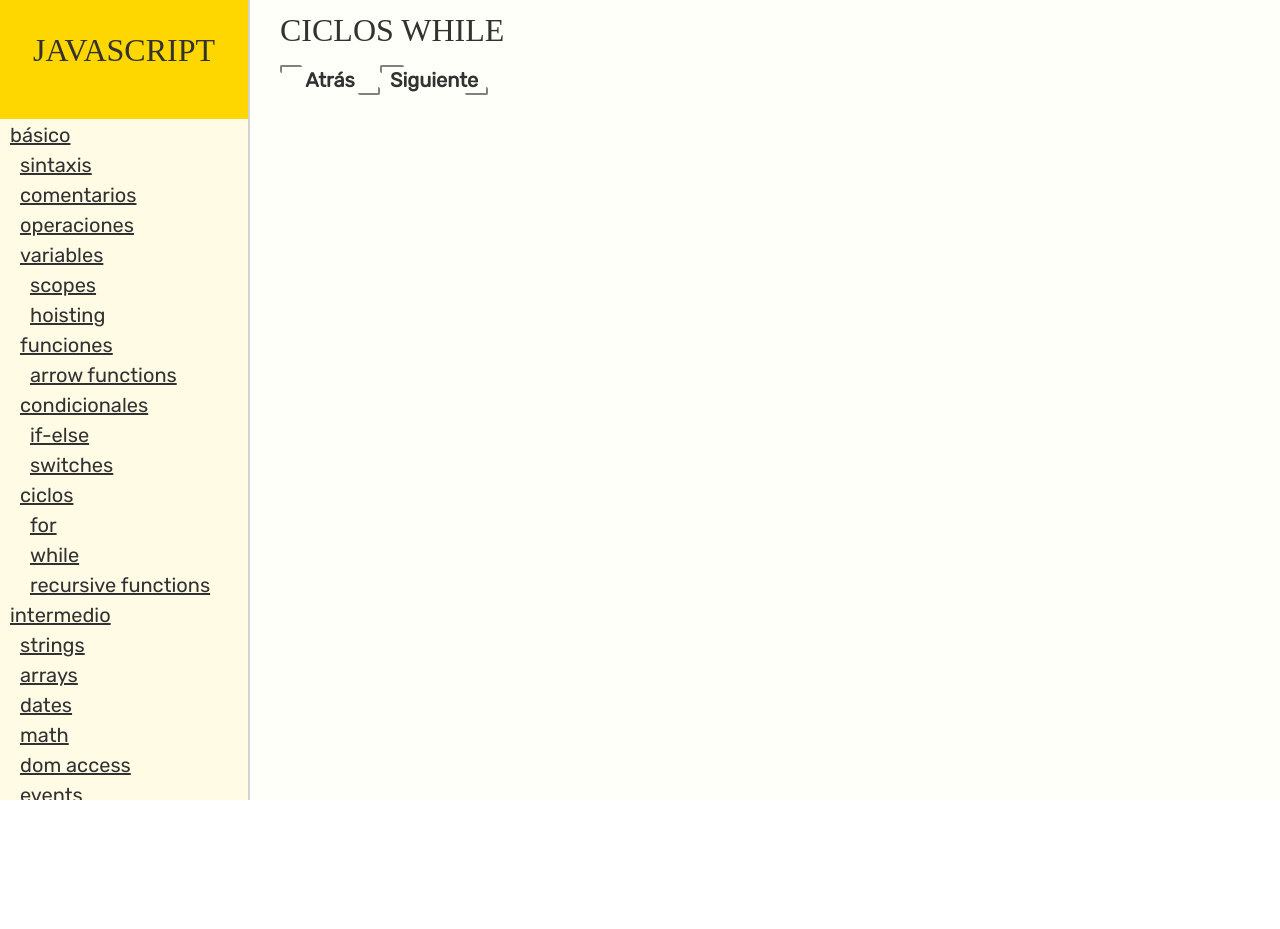
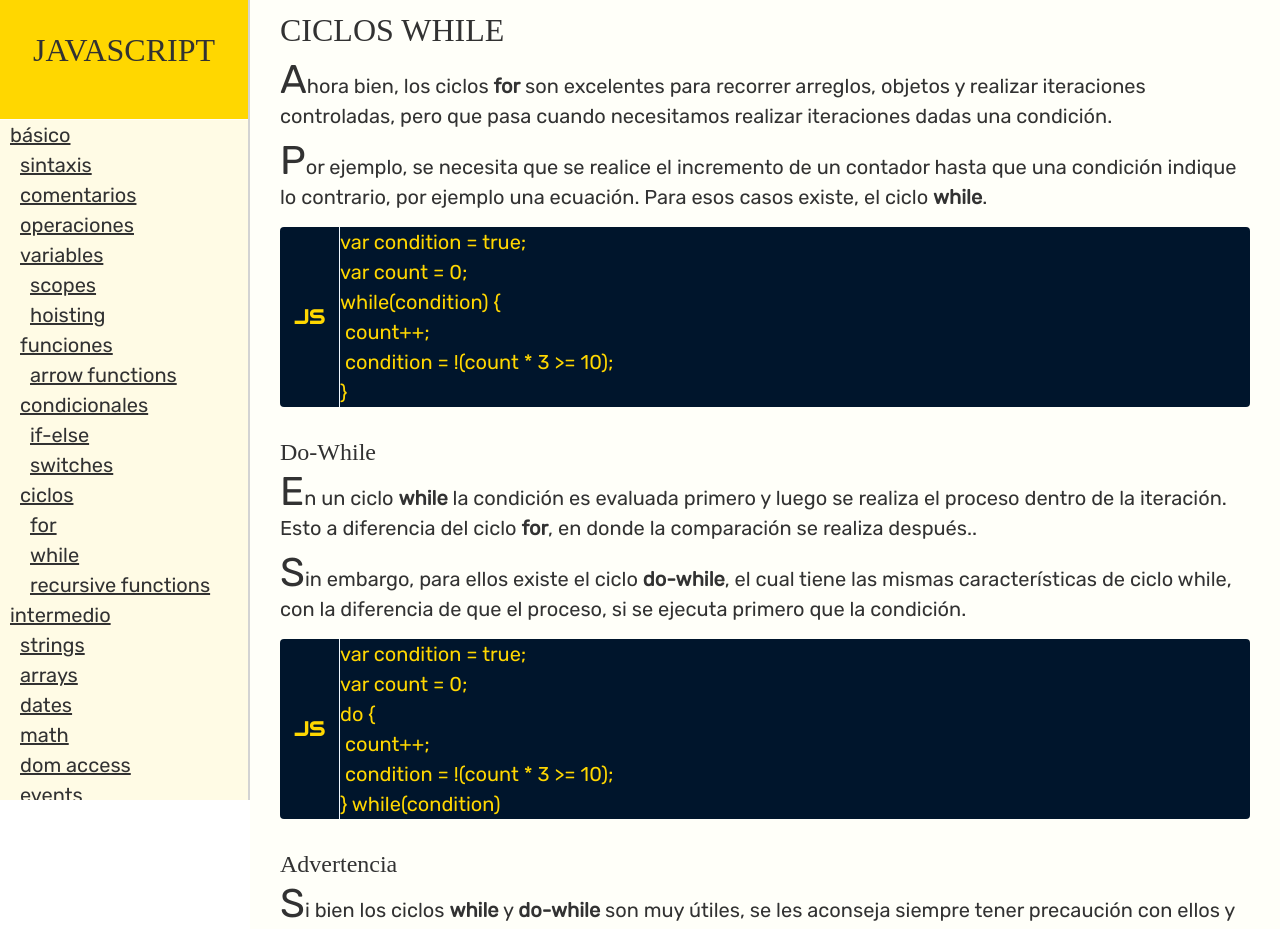
Before and after one commit to cruzortiz99/tsc_react_express_app, a React app: page /basics/loops/while in a window 1280 px wide. Shown: the top 929 px of the page. Before the commit the page ends 800 px from the top, so only its background shows below. Built offline with nearby package versions, Linux system fonts and the light colour scheme; a web font is replaced by a local one.

Commit message:
while lecture done

```diff
--- a/client/src/pages/Basics/Operations.tsx
+++ b/client/src/pages/Basics/Operations.tsx
@@ -36,7 +36,7 @@ export default (props: AppPagesProps) => {
             </tr>
             <tr>
               <td>Multiplicación (*)</td>
-              <td>Not (~)</td>
+              <td>Not (~ o !)</td>
             </tr>
             <tr>
               <td>División (/)</td>
--- a/client/src/pages/Basics/RecursiveFunctions.tsx
+++ b/client/src/pages/Basics/RecursiveFunctions.tsx
@@ -1,7 +1,15 @@
 import React from 'react'
 import { AppPagesProps } from '../AppPages'
 import AppContentStructure from '../../components/AppContentStructure/AppContentStructure'
+import AppContentTheory from '../../components/AppContentTheory/AppContentTheory'
 
 export default (props: AppPagesProps) => (
-  <AppContentStructure title='Funciones recursivas' {...props} />
+  <AppContentStructure title='Funciones recursivas' {...props}>
+    <AppContentTheory>
+      <p>
+        Las funciones recursivas son aquellas funciones que dentro de su proceso
+        o de sus caminos, se llama a si misma
+      </p>
+    </AppContentTheory>
+  </AppContentStructure>
 )
--- a/client/src/pages/Basics/WhileLoops.tsx
+++ b/client/src/pages/Basics/WhileLoops.tsx
@@ -1,7 +1,58 @@
 import React from 'react'
 import { AppPagesProps } from '../AppPages'
 import AppContentStructure from '../../components/AppContentStructure/AppContentStructure'
+import AppContentTheory from '../../components/AppContentTheory/AppContentTheory'
+import AppContentCode from '../../components/AppContentCode/AppContentCode'
 
 export default (props: AppPagesProps) => (
-  <AppContentStructure title='Ciclos While' {...props} />
+  <AppContentStructure title='Ciclos While' {...props}>
+    <AppContentTheory>
+      <p>
+        Ahora bien, los ciclos <strong>for</strong> son excelentes para recorrer
+        arreglos, objetos y realizar iteraciones controladas, pero que pasa
+        cuando necesitamos realizar iteraciones dadas una condición
+      </p>
+      <p>
+        Por ejemplo, se necesita que se realice el incremento de un contador
+        hasta que una condición indique lo contrario, por ejemplo una ecuación.
+        Para esos casos existe, el ciclo <strong>while</strong>
+      </p>
+    </AppContentTheory>
+    <AppContentCode type='js'>
+      {
+        'var condition = true;\nvar count = 0;\nwhile(condition) {\n count++;\n condition = !(count * 3 >= 10); \n}'
+      }
+    </AppContentCode>
+    <AppContentTheory title='Do-while'>
+      <p>
+        En un ciclo <strong>while</strong> la condición es evaluada primero y
+        luego se realiza el proceso dentro de la iteración. Esto a diferencia
+        del ciclo <strong>for</strong>, en donde la comparación se realiza
+        después.
+      </p>
+      <p>
+        Sin embargo, para ellos existe el ciclo <strong>do-while</strong>, el
+        cual tiene las mismas características de ciclo while, con la diferencia
+        de que el proceso, si se ejecuta primero que la condición
+      </p>
+    </AppContentTheory>
+    <AppContentCode type='js'>
+      {
+        'var condition = true;\nvar count = 0;\ndo {\n count++;\n condition = !(count * 3 >= 10); \n} while(condition)'
+      }
+    </AppContentCode>
+    <AppContentTheory title='Advertencia'>
+      <p>
+        Si bien los ciclos <strong>while</strong> y <strong>do-while</strong>{' '}
+        son muy útiles, se les aconseja siempre tener precaución con ellos y que
+        se intente resolver lo más posible con los ciclos <strong>for</strong>
+      </p>
+      <p>
+        Esto se debe a que poseen menor control de la cantidad de iteraciones y
+        puede llevar a que la aplicación consuma mayor capacidad de
+        procesamiento e inclusive ciclos infinitos que ocasionan que la
+        aplicación pueda perjudicar al computador
+      </p>
+    </AppContentTheory>
+  </AppContentStructure>
 )
```
Also changed, not shown: package.json (line endings or trailing spaces), 1 other file (tests, documents, lock files or other folders).
